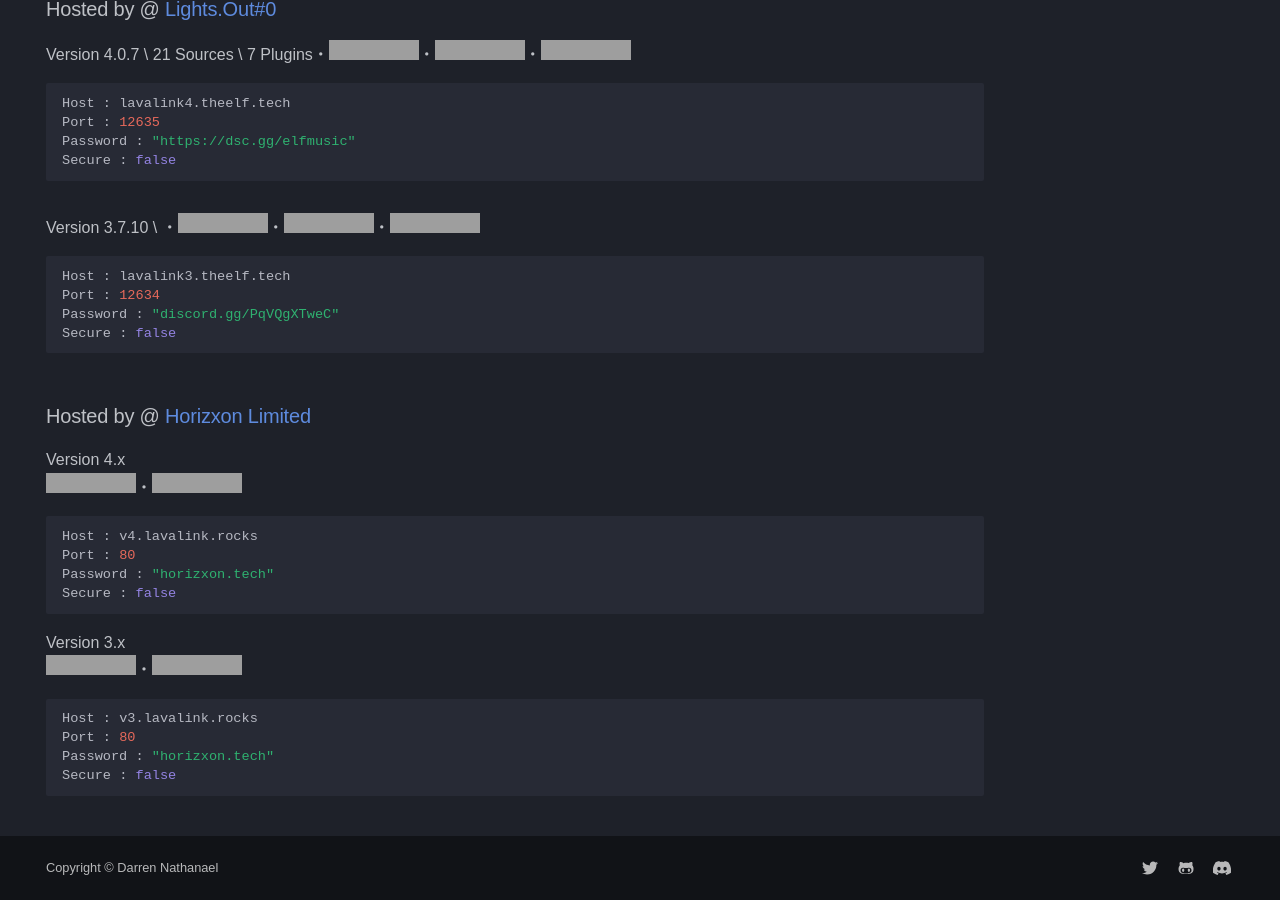
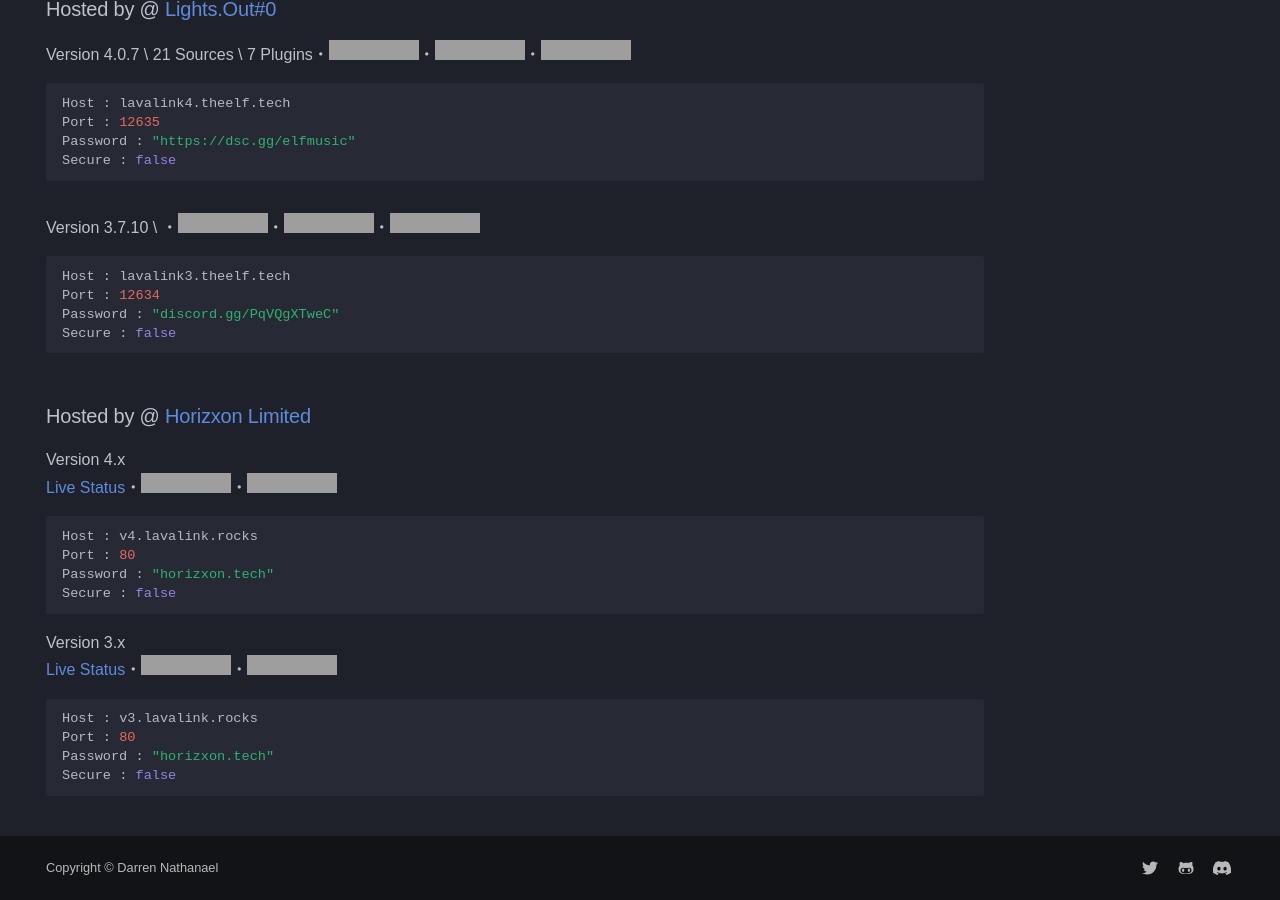
Before and after one commit to DarrenOfficial/lavalink-list, an MkDocs documentation site: the page built from docs/NoSSL/lavalink-without-ssl.md, in a window 1280 px wide and 900 px high, scrolled down 4835 px, cut to the strip 0-900 px from the top of the window. Built offline with MkDocs 1.6.1 and Material for MkDocs 9.7.7, drawn with Linux system fonts in a browser that asks for light colours; some web fonts are replaced; comment, search, counter and statistics services are not loaded; a style sheet for code colours, icons or effects is not loaded; grey boxes are pictures that could not be loaded.

Commit message:
Update lavalink-without-ssl.md

````diff
--- a/docs/NoSSL/lavalink-without-ssl.md
+++ b/docs/NoSSL/lavalink-without-ssl.md
@@ -223,7 +223,7 @@ Secure : false
 ```
 ### Hosted by @ [Horizxon Limited](https://github.com/HenGPlayZ/)
 Version 4.x <br />
-![stat](https://status.hengnation.eu/api/badge/25/status)・![connections](https://api.lavalink.rocks/v4/badge/connections)
+[Live Status](https://status.lavalink.rocks)・![stat](https://status.hengnation.eu/api/badge/25/status)・![connections](https://api.lavalink.rocks/v4/badge/connections)
 ```bash
 Host : v4.lavalink.rocks
 Port : 80
@@ -231,7 +231,7 @@ Password : "horizxon.tech"
 Secure : false
 ```
 Version 3.x <br />
-![stat](https://status.hengnation.eu/api/badge/26/status)・![connections](https://api.lavalink.rocks/v3/badge/connections)
+[Live Status](https://status.lavalink.rocks)・![stat](https://status.hengnation.eu/api/badge/26/status)・![connections](https://api.lavalink.rocks/v3/badge/connections)
 ```bash
 Host : v3.lavalink.rocks
 Port : 80
````
